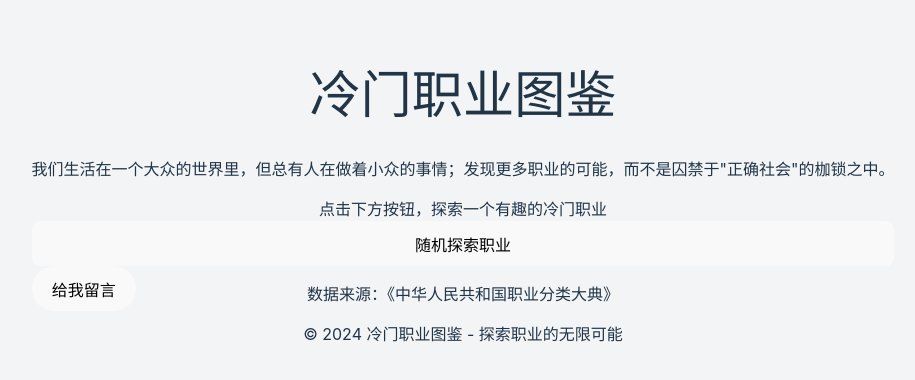
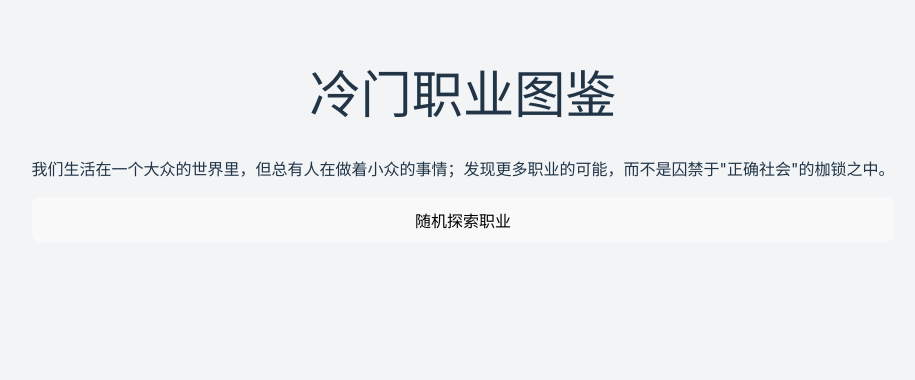
Before and after one commit to rabble-ldy/rare-jobs-explorer, a React (Vite) app: page / in a window 1280 px wide. Shown: the top 380 px of the page, without its empty margins (177-1092 px from the left). Built offline with nearby package versions, Linux system fonts and the light colour scheme.

Commit message:
feat: 实现分页效果，优化用户体验

```diff
--- a/src/App.jsx
+++ b/src/App.jsx
@@ -13,6 +13,7 @@ function App() {
   const [isLoading, setIsLoading] = useState(false)
   const [error, setError] = useState(null)
   const [showFeedback, setShowFeedback] = useState(false)
+  const [hasStarted, setHasStarted] = useState(false)
 
   useEffect(() => {
     // 从public/data目录加载CSV数据
@@ -67,9 +68,28 @@ function App() {
       console.log('随机选择的职业:', jobs[randomIndex])
       setCurrentJob(jobs[randomIndex])
       setIsLoading(false)
+      setHasStarted(true)
     }, 1000)
   }
 
+  // 首页
+  if (!hasStarted) {
+    return (
+      <div className="min-h-screen bg-gradient-to-br from-blue-50 to-indigo-50">
+        <div className="container mx-auto px-4 py-12">
+          <div className="max-w-3xl mx-auto text-center">
+            <h1 className="text-4xl font-bold text-gray-800 mb-6">冷门职业图鉴</h1>
+            <p className="text-xl text-gray-600 leading-relaxed mb-12">
+              我们生活在一个大众的世界里，但总有人在做着小众的事情；发现更多职业的可能，而不是囚禁于"正确社会"的枷锁之中。
+            </p>
+            <RandomButton onClick={getRandomJob} isLoading={isLoading} />
+          </div>
+        </div>
+      </div>
+    )
+  }
+
+  // 探索页面
   return (
     <div className="min-h-screen bg-gray-100">
       <Header />
@@ -77,11 +97,6 @@ function App() {
         {error && (
           <div className="text-center text-red-600 my-4">
             {error}
-          </div>
-        )}
-        {!currentJob && (
-          <div className="text-center text-gray-600 my-12">
-            点击下方按钮，探索一个有趣的冷门职业
           </div>
         )}
         <div className="max-w-2xl mx-auto">
--- a/src/components/Header.jsx
+++ b/src/components/Header.jsx
@@ -1,12 +1,9 @@
 function Header() {
   return (
     <header className="bg-white shadow-sm">
-      <div className="container mx-auto px-4 py-12">
+      <div className="container mx-auto px-4 py-8">
         <div className="max-w-3xl mx-auto text-center">
-          <h1 className="text-4xl font-bold text-gray-800 mb-6">冷门职业图鉴</h1>
-          <p className="text-xl text-gray-600 leading-relaxed">
-            我们生活在一个大众的世界里，但总有人在做着小众的事情；发现更多职业的可能，而不是囚禁于"正确社会"的枷锁之中。
-          </p>
+          <h1 className="text-4xl font-bold text-gray-800">冷门职业图鉴</h1>
         </div>
       </div>
     </header>
```
